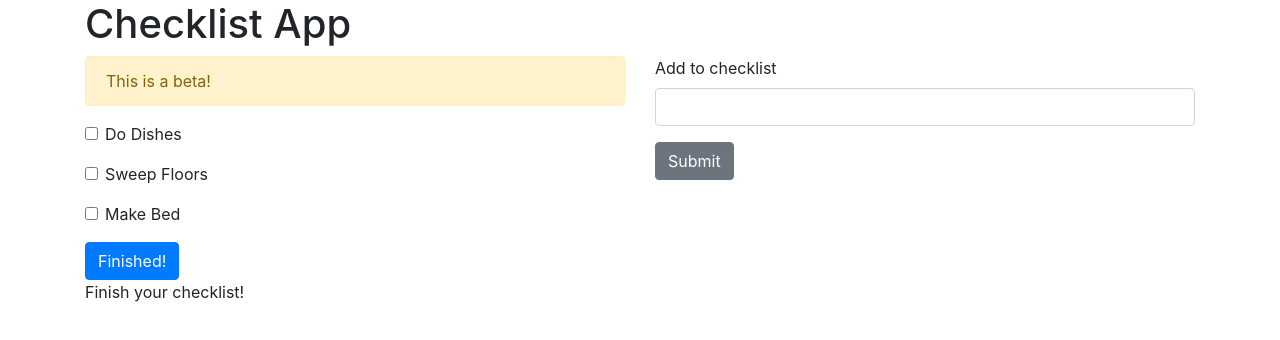
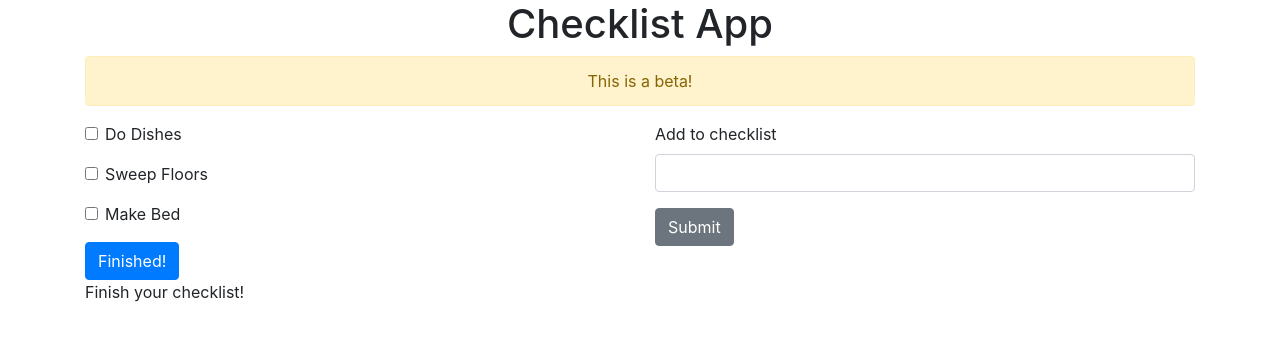
Before and after one commit to stephen-obashitech/checklist-app, a website: page index.html in a window 1280 px wide. Drawn offline with nearby package versions, Linux system fonts and the light colour scheme.

Commit message:
center heading and warning

```diff
--- a/index.html
+++ b/index.html
@@ -10,14 +10,14 @@
 </head>
 <body>
   <div class="container">
-    <h1>Checklist App</h1>
+    <h1 class="text-center">Checklist App</h1>
+
+    <div class="alert alert-warning text-center">
+      <p class="mb-0">This is a beta!</p>
+    </div>
 
     <div class="row">
-      <div class="col-md" id="displayChecklist">
-        <div class="alert alert-warning">
-          <p class="mb-0">This is a beta!</p>
-        </div>
-
+      <div id="displayChecklist" class="col-md">
         <form onsubmit="return false" id="listChecklistForm" name="listChecklistForm">
           <div class="form-group form-check">
             <input type="checkbox" class="form-check-input"> <label class="form-check-label" for="checkbox1">Do Dishes</label>
@@ -36,7 +36,7 @@
         <p id="checklistFinished">Finish your checklist!</p>
       </div>
 
-      <div class="col-md" id="addChecklist">
+      <div id="addChecklist" class="col-md">
         <form onsubmit="return false">
           <div class="form-group">
             <label for="inputChecklistItem">Add to checklist</label> <input type="text" class="form-control" id="inputChecklistItem">
```
